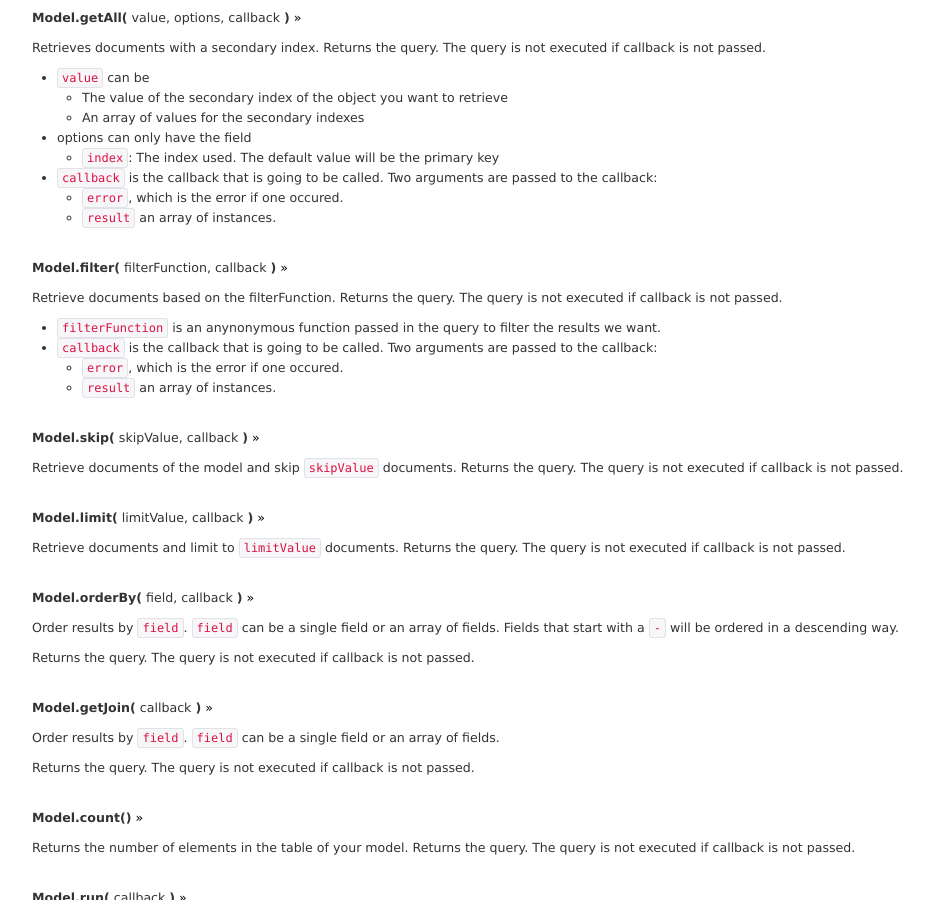
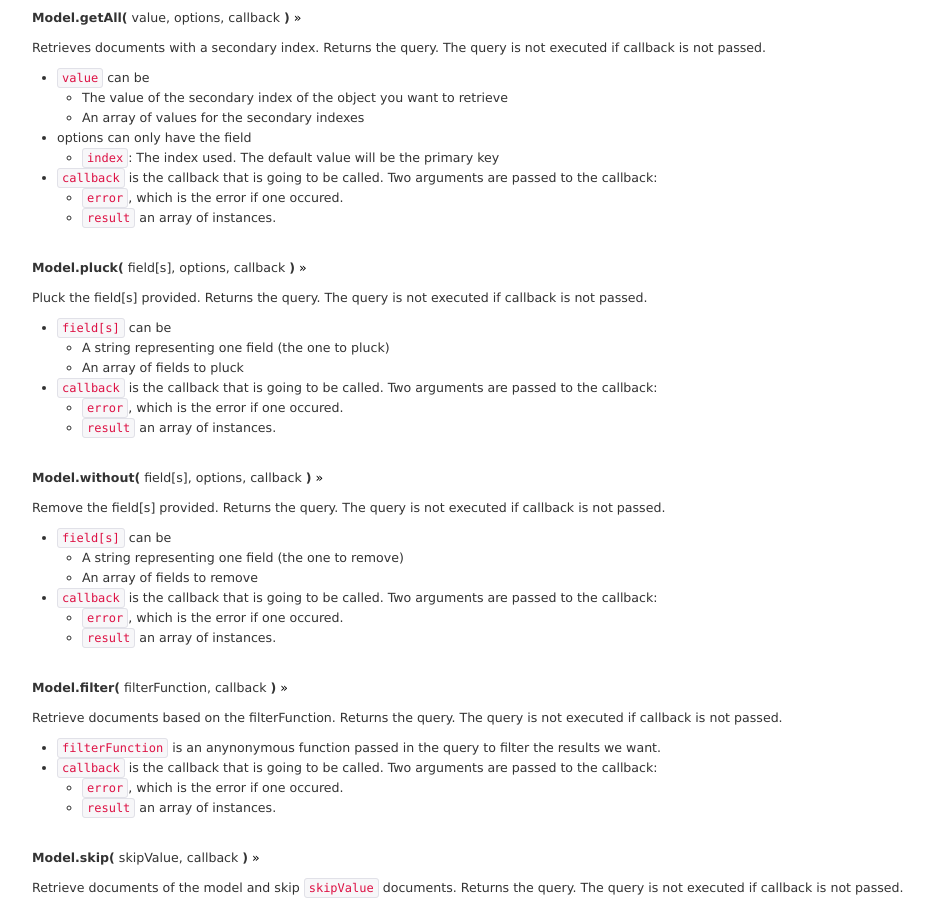
Before and after one commit to neumino/thinky, a Jekyll site: the page built from documentation.md, in a window 1280 px wide and 900 px high, scrolled down 3879 px. Shown: the whole window, without its empty margins (158-1092 px from the left). Built offline with Jekyll 4.4.1, drawn with Linux system fonts in a browser that asks for light colours; Markdown is read by kramdown in place of the engine named in the settings; some of the changed text lies outside the part shown.

Commit message:
Add docs for pluck/without

```diff
--- a/documentation.md
+++ b/documentation.md
@@ -262,6 +262,31 @@ Returns the query. The query is not executed if callback is not passed.
     - `error`, which is the error if one occured.
     - `result` an array of instances.
 
+<a id="model.pluck" class="anchor"></a>
+__Model.pluck(__ field[s], options, callback __)__ [»](#model.pluck)
+
+Pluck the field[s] provided.
+Returns the query. The query is not executed if callback is not passed.
+
+- `field[s]` can be
+    - A string representing one field (the one to pluck)
+    - An array of fields to pluck
+- `callback` is the callback that is going to be called. Two arguments are passed to the callback:
+    - `error`, which is the error if one occured.
+    - `result` an array of instances.
+
+<a id="model.without" class="anchor"></a>
+__Model.without(__ field[s], options, callback __)__ [»](#model.withou)
+
+Remove the field[s] provided.
+Returns the query. The query is not executed if callback is not passed.
+
+- `field[s]` can be
+    - A string representing one field (the one to remove)
+    - An array of fields to remove
+- `callback` is the callback that is going to be called. Two arguments are passed to the callback:
+    - `error`, which is the error if one occured.
+    - `result` an array of instances.
 
 
 <a id="model.filter" class="anchor"></a>
@@ -554,6 +579,12 @@ __Query.get(__ id, callback __)__ [»](#query.get)
 <a id="query.getAll" class="anchor"></a>
 __Query.getAll(__ value, options, callback __)__ [»](#query.getall)
 
+<a id="query.pluck" class="anchor"></a>
+__Query.pluck(__ field[s], options, callback __)__ [»](#query.pluck)
+
+<a id="query.without" class="anchor"></a>
+__Query.without(__ field[s], options, callback __)__ [»](#query.without)
+
 
 <a id="query.filter" class="anchor"></a>
 _Query.filter(__ filterFunction, callback  __)__ [»](#query.filter)
```
